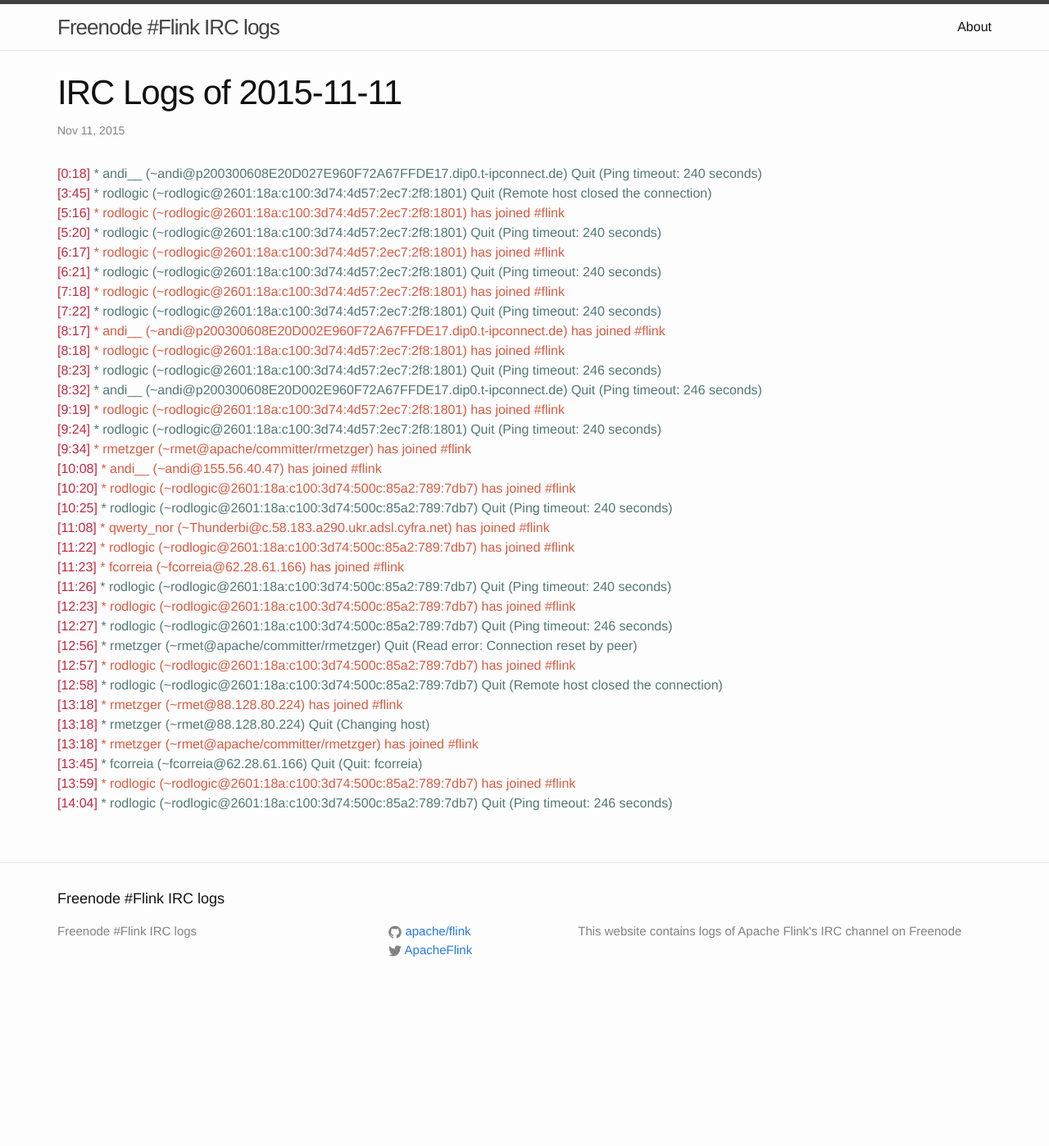
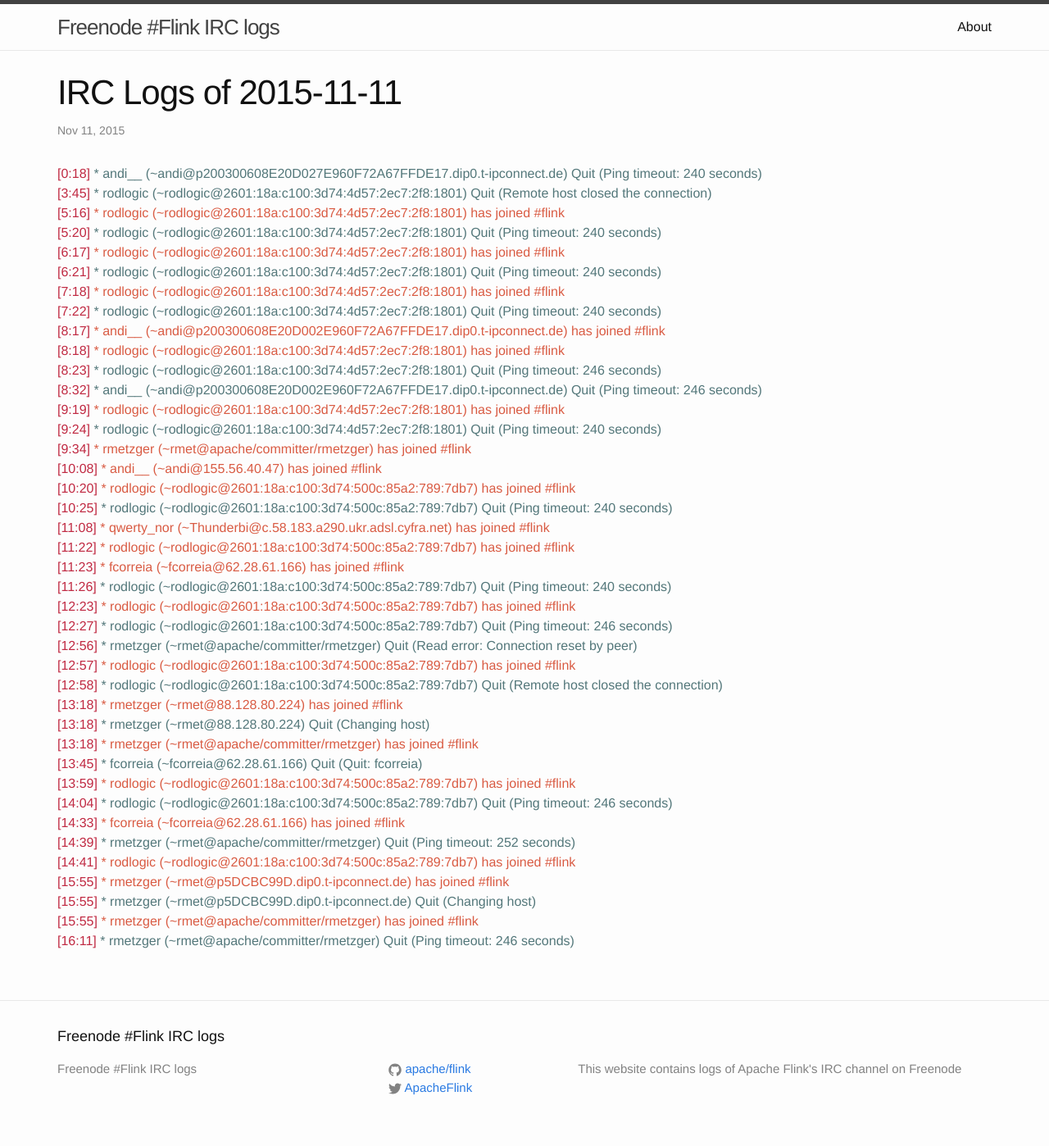
Before and after one commit to flink-irc-logs/flink-irc-logs.github.io, a Jekyll site: the page built from _posts/2015-11-11-logs.markdown, in a window 1280 px wide. Shown: the whole page at 82% size. Built offline with Jekyll 4.4.1, drawn with Linux system fonts in a browser that asks for light colours; before the commit the page ends 1230 px from its top, so only the background shows below that.

Commit message:
Update of the logs on Wed Nov 11 16:20:10 CET 2015

```diff
--- a/_posts/2015-11-11-logs.markdown
+++ b/_posts/2015-11-11-logs.markdown
@@ -37,3 +37,10 @@
 <span class="irc-date">[13:45]</span> <span class="irc-navy">* fcorreia (~fcorreia@62.28.61.166) Quit (Quit: fcorreia)</span><br />
 <span class="irc-date">[13:59]</span> <span class="irc-green">* rodlogic (~rodlogic@2601:18a:c100:3d74:500c:85a2:789:7db7) has joined #flink</span><br />
 <span class="irc-date">[14:04]</span> <span class="irc-navy">* rodlogic (~rodlogic@2601:18a:c100:3d74:500c:85a2:789:7db7) Quit (Ping timeout: 246 seconds)</span><br />
+<span class="irc-date">[14:33]</span> <span class="irc-green">* fcorreia (~fcorreia@62.28.61.166) has joined #flink</span><br />
+<span class="irc-date">[14:39]</span> <span class="irc-navy">* rmetzger (~rmet@apache/committer/rmetzger) Quit (Ping timeout: 252 seconds)</span><br />
+<span class="irc-date">[14:41]</span> <span class="irc-green">* rodlogic (~rodlogic@2601:18a:c100:3d74:500c:85a2:789:7db7) has joined #flink</span><br />
+<span class="irc-date">[15:55]</span> <span class="irc-green">* rmetzger (~rmet@p5DCBC99D.dip0.t-ipconnect.de) has joined #flink</span><br />
+<span class="irc-date">[15:55]</span> <span class="irc-navy">* rmetzger (~rmet@p5DCBC99D.dip0.t-ipconnect.de) Quit (Changing host)</span><br />
+<span class="irc-date">[15:55]</span> <span class="irc-green">* rmetzger (~rmet@apache/committer/rmetzger) has joined #flink</span><br />
+<span class="irc-date">[16:11]</span> <span class="irc-navy">* rmetzger (~rmet@apache/committer/rmetzger) Quit (Ping timeout: 246 seconds)</span><br />
```
